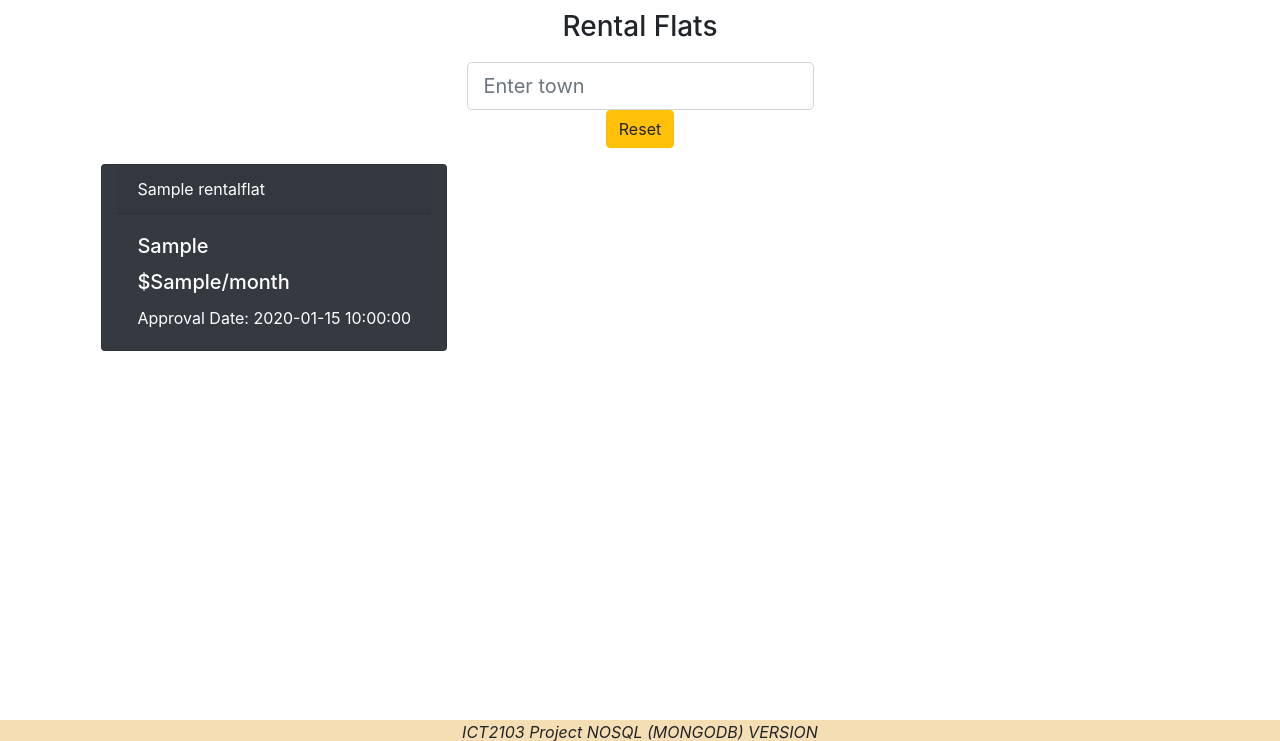
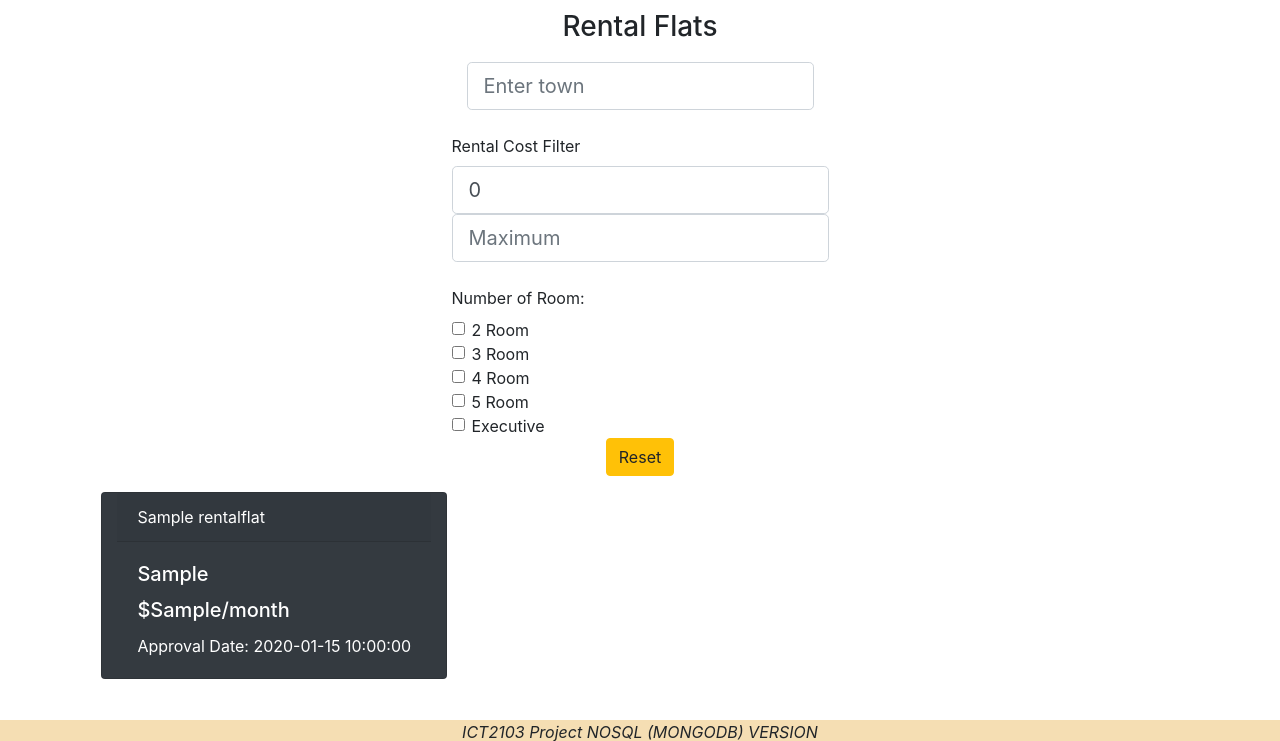
Before and after one commit to imsmoothlikebutter/HereGotWhat, a Flask app: page /rentalflats in a window 1280 px wide. Shown: the part 56-797 px from the top of the page. Run offline with Flask 2, Linux system fonts and the light colour scheme; the visitor is signed in with stand-in values (Sample User, id 1); a database or web service that is not in the repository returns one stand-in record (values such as "Sample title"); data that the repository does not hold is empty; some libraries are stand-ins or nearby versions.

Commit message:
Finalised NoSQL

```diff
--- a/website/templates/viewMOEProgrammes.html
+++ b/website/templates/viewMOEProgrammes.html
@@ -8,6 +8,7 @@
             <div class="col">
                 <input type="text" class="form-control form-control-lg" id="school_name" name="school_name" placeholder="Enter School"/>
             </div>
+            <br>
             <div class="col text-center">
                   <button type="submit" class="btn btn-warning">Reset</button>
             </div>
--- a/website/templates/viewPopulation.html
+++ b/website/templates/viewPopulation.html
@@ -8,6 +8,7 @@
             <div class="col">
                 <input type="text" class="form-control form-control-lg" id="town_name" name="town_name" placeholder="Enter Town Name"/>
             </div>
+            <br>
             <div class="col text-center">
                   <button type="submit" class="btn btn-warning">Reset</button>
             </div>
--- a/website/templates/viewRentalFlats.html
+++ b/website/templates/viewRentalFlats.html
@@ -8,10 +8,43 @@
             <div class="col">
                 <input type="text" class="form-control form-control-lg" id="location" name="location" placeholder="Enter town"/>
             </div>
+
+            <br>
+
+            <label for="minPriceRange">Rental Cost Filter</label>
+            <input type="text" class="form-control form-control-lg" value="0" id="minPriceRange" name="minPriceRange" placeholder="Minimum"/>
+            <input type="text" class="form-control form-control-lg" id="maxPriceRange" name="maxPriceRange" placeholder="Maximum"/>
+
+            <br>
+
+            <label>Number of Room: </label>
+            <div class="form-check">
+                <input type="checkbox" class="form-check-input" id="twoRoom" name="roomsCheckBox" value="2-ROOM">
+                <label class="form-check-label" for="twoRoom">2 Room</label>
+            </div>
+            <div class="form-check">
+                <input type="checkbox" class="form-check-input" id="threeRoom" name="roomsCheckBox" value="3-ROOM">
+                <label class="form-check-label" for="threeRoom">3 Room</label>
+            </div>
+            <div class="form-check">
+                <input type="checkbox" class="form-check-input" id="fourRoom" name="roomsCheckBox" value="4-ROOM">
+                <label class="form-check-label" for="fourRoom">4 Room</label>
+            </div>
+            <div class="form-check">
+                <input type="checkbox" class="form-check-input" id="fiveRoom" name="roomsCheckBox" value="5-ROOM">
+                <label class="form-check-label" for="fiveRoom">5 Room</label>
+            </div>
+            <div class="form-check">
+                <input type="checkbox" class="form-check-input" id="executiveRoom" name="roomsCheckBox" value="EXECUTIVE">
+                <label class="form-check-label" for="executiveRoom">Executive</label>
+            </div>
+
+
             <div class="col text-center">
-                  <button type="submit" class="btn btn-warning">Reset</button>
+                <button type="submit" class="btn btn-warning">Reset</button>
             </div>
-    </div>
+
+        </div>
 </form>
 <div class="card-columns" style="margin-left: auto; margin-right: auto">
     {% for rentalFlat in RentalFlats%}
--- a/website/templates/viewSchoolInfo.html
+++ b/website/templates/viewSchoolInfo.html
@@ -6,8 +6,9 @@
     <div class="form-row"  style="padding-top:10px; margin: auto">
         <div class="form-group">
             <div class="col">
-                <input type="text" class="form-control form-control-lg" id="school_name" name="school_name" placeholder="Enter School Name"/>
+                <input type="text" class="form-control form-control-lg" id="school_name" name="school_name" placeholder="Enter School Name/Region"/>
             </div>
+            <br>
             <div class="col text-center">
                   <button type="submit" class="btn btn-warning">Reset</button>
             </div>
--- a/website/templates/viewpharmacy.html
+++ b/website/templates/viewpharmacy.html
@@ -6,8 +6,10 @@
     <div class="form-row"  style="padding-top:10px; margin: auto">
         <div class="form-group">
             <div class="col">
-                <input type="text" class="form-control form-control-lg" id="location" name="location" placeholder="Enter town"/>
+                <label for="location">Enter town OR First 2 digits in postal code</label>
+                <input type="text" class="form-control form-control-lg" id="location" name="location"/>
             </div>
+            <br>
             <div class="col text-center">
                   <button type="submit" class="btn btn-warning">Reset</button>
             </div>
--- a/website/templates/viewsupermarkets.html
+++ b/website/templates/viewsupermarkets.html
@@ -8,6 +8,11 @@
             <div class="col">
                 <input type="text" class="form-control form-control-lg" id="location" name="location" placeholder="Enter town"/>
             </div>
+            <br>
+            <div class="col">
+                <input type="text" class="form-control form-control-lg" id="supermarketName" name="supermarketName" placeholder="Enter supermarket:"/>
+            </div>
+            <br>
             <div class="col text-center">
                   <button type="submit" class="btn btn-warning">Reset</button>
             </div>
--- a/website/views.py
+++ b/website/views.py
@@ -1,6 +1,8 @@
 from flask import Blueprint, render_template,redirect,session, request, flash
 from functools import wraps
+import pandas as pd
 import pymongo
+import re
 
 views = Blueprint('views', __name__)
 
@@ -35,54 +37,113 @@ def dashboard():
 @login_required
 def viewPharmacy():
     PharmaciesQuery = db.LicensedPharmacies.find({},{'_id':0})
-    listOfTowns = db.LicensedPharmacies.distinct('Town')
-    index = db.LicensedPharmacies.count_documents({})
-    print(index)
+    # listOfTowns = db.LicensedPharmacies.distinct('Town')
+    # index = db.LicensedPharmacies.count_documents({})
+    # print(index)
 
     if request.method == 'POST':
         townFilter = request.form.get('location')
         townFilter = capFirstLetterEveryWord(townFilter)
-        if townFilter != "":
-            PharmaciesQuery = db.LicensedPharmacies.find({'Town':{'$regex': townFilter}})
+        if townFilter == "":
+            PharmaciesQuery = db.LicensedPharmacies.find({},{'_id':0})
         else:
-            PharmaciesQuery = db.LicensedPharmacies.find({},{'_id':0})
+            mongoDBRegex = ""
+            if len(townFilter) == 2 and townFilter.isdigit():
+                mongoDBRegex = "SG\\(" + townFilter
+                PharmaciesQuery = db.LicensedPharmacies.find({'pharmacy_address': {'$regex' : mongoDBRegex}})
+            else:
+                PharmaciesQuery = db.LicensedPharmacies.find({
+                    '$or': [
+                        {'pharmacy_name': {'$regex' : townFilter}},
+                        {'pharmacist_in_charge': {'$regex' : townFilter}},
+                        {'pharmacy_address:': {'$regex' : townFilter}},
+                        {'Town': {'$regex' : townFilter}}
+                    ]
+                })
 
-    print(listOfTowns)
     return render_template("viewpharmacy.html",PharmaciesQuery = PharmaciesQuery)
 
 @views.route('/supermarkets', methods=['GET', 'POST'])
 @login_required
 def viewSupermarket():
     SupermarketQueries = db.Supermarkets.find({},{'_id':0})
-    listOfTowns = db.Supermarkets.distinct('town')
-    index = db.Supermarkets.count_documents({})
-    print(index)
+    # listOfTowns = db.Supermarkets.distinct('town')
+    # index = db.Supermarkets.count_documents({})
+    # print(index)
 
     if request.method == 'POST':
         townFilter = request.form.get('location')
+        superNameFilter = request.form.get('supermarketName').upper()
         townFilter = townFilter.upper()
-        if townFilter != "":
-            SupermarketQueries = db.Supermarkets.find({'town':{'$regex': townFilter}})
+        if townFilter == "":
+            SupermarketQueries = db.Supermarkets.find({},{'_id':0})
         else:
-            SupermarketQueries = db.Supermarkets.find({},{'_id':0})
+            mongoDBRegex = ""
+            if len(townFilter) == 2 and townFilter.isdigit():
+                mongoDBRegex = "S\\(" + townFilter
+                print(mongoDBRegex);
+                SupermarketQueries = db.Supermarkets.find({'premise_address': {'$regex' : mongoDBRegex}})
+            else:
+                # SupermarketQueries = db.Supermarkets.find({
+                #     '$or': [
+                #         {'business_name': {'$regex' : townFilter}},
+                #         {'name_of_license': {'$regex' : townFilter}},
+                #         {'premise_address:': {'$regex' : townFilter}},
+                #         {'town': {'$regex' : townFilter}}
+                #     ]
+                # })
+                SupermarketQueries = db.Supermarkets.find({
+                    '$and' : [ {'town': {'$regex' : townFilter}} , {'business_name': {'$regex' : superNameFilter}} ]
 
-    print(listOfTowns)
+
+
+
+
+
+
+                })
+
+
     return render_template("viewsupermarkets.html", SupermarketQueries=SupermarketQueries)
 
 @views.route('/rentalflats', methods=['GET', 'POST'])
 @login_required
 def viewRentalFlats():
     RentalFlats = db.RentalFlats.find({},{'_id':0})
-    listOfTowns = db.RentalFlats.distinct('town')
-    index = db.RentalFlats.count_documents({})
+    # listOfTowns = db.RentalFlats.distinct('town')
+    # index = db.RentalFlats.count_documents({})
 
     if request.method == 'POST':
+
+        values = request.form.getlist('roomsCheckBox')
+        minRange = 0
+        maxRange = 0
+        townFilter = ""
+        if (request.form.get('minPriceRange') and request.form.get('maxPriceRange')) != "":
+            minRange = int(request.form.get('minPriceRange'))
+            maxRange = int(request.form.get('maxPriceRange'))
         townFilter = request.form.get('location')
         townFilter = townFilter.upper()
-        if townFilter != "":
-            RentalFlats = db.RentalFlats.find({'town':townFilter})
+        if ((townFilter == "") and (minRange == 0) and (maxRange == 0) and (len(values) == 0)):
+            RentalFlats = db.RentalFlats.find({},{'_id':0})
         else:
-            RentalFlats = db.RentalFlats.find({},{'_id':0})
+            if ((townFilter != "") and (minRange == 0) and (maxRange == 0) and (len(values) == 0)):
+
+                RentalFlats = db.RentalFlats.find(
+                    {'town': townFilter}
+
+                )
+            else:
+                RentalFlats = db.RentalFlats.find(
+                    {
+                        '$and': [
+                            {'monthly_rent': {'$gt': minRange, '$lt': maxRange}},
+                            {'flat_type': { '$in': values }},
+                            {'town': townFilter},
+                        ]
+                    }
+                )
+
 
     return render_template("viewRentalFlats.html", RentalFlats=RentalFlats)
 
@@ -110,14 +171,28 @@ def viewCCAs():
     listofCCAs = db.SchoolCCAs.distinct('cca_generic_name')
     index = db.SchoolCCAs.count_documents({})
 
+    values = request.form.getlist('ccaCheckBox')
     if request.method == 'POST':
-        ccaFilter = request.form.get('CCA_name')
-        ccaFilter = ccaFilter.upper()
-        print(ccaFilter)
-        if ccaFilter != "":
-            SchoolCCAs = db.SchoolCCAs.find({'cca_generic_name':{'$regex':ccaFilter}})
+        schoolName = request.form.get('schoolName')
+        schoolName = schoolName.upper()
+        print(schoolName)
+        if schoolName != "":
+            if len(values) > 0:
+                SchoolCCAs = db.SchoolCCAs.find({
+                    '$and': [
+                        {'school_name' : {'$regex': schoolName}},
+                        {'$and': [
+                            {'cca_grouping_desc': { '$in': values }}
+                        ]}
+                    ]
+                })
+            else:
+               SchoolCCAs = db.SchoolCCAs.find({'school_name' : {'$regex': schoolName}})
         else:
-            SchoolCCAs = db.SchoolCCAs.find({},{'_id':0})
+            if len(values) != 0:
+                SchoolCCAs = db.SchoolCCAs.find({'cca_grouping_desc': { '$in': values }})
+            else:
+                SchoolCCAs = db.SchoolCCAs.find({},{'_id':0})
 
     return render_template("viewCCAs.html", SchoolCCAs=SchoolCCAs)
 
@@ -132,7 +207,12 @@ def viewSchoolInfo():
         schoolFilter = request.form.get('school_name')
         schoolFilter = schoolFilter.upper()
         if schoolFilter != "":
-            SchoolGeneralInformation = db.SchoolGeneralInformation.find({'school_name':{'$regex': schoolFilter}})
+            SchoolGeneralInformation = db.SchoolGeneralInformation.find({
+                '$or': [
+                    {'school_name':{'$regex': schoolFilter}},
+                    {'dgp_code': {'$regex': schoolFilter}}
+                ]
+            })
         else:
             SchoolGeneralInformation = db.SchoolGeneralInformation.find({},{'_id':0})
 
@@ -151,7 +231,7 @@ def viewSGpopulation():
         if townFilter != "":
             SGHDBPopulationEstimate = db.SGHDBPopulationEstimate.find({'town_or_estate':{'$regex': townFilter}})
         else:
-            SGHDBPopulationEstimate = db.SGHDBPopulationEstimate.find({},{'_id':0})
+            SGHDBPopulationEstimate = db.SGHDBPopulationEstimate.find()
 
     return render_template("viewPopulation.html", SGHDBPopulationEstimate=SGHDBPopulationEstimate)
 
@@ -159,15 +239,36 @@ def viewSGpopulation():
 @login_required
 def viewResaleFlats():
     ResaleFlats2017onwards = db.ResaleFlats2017onwards.find({},{'_id':0}).limit(1000)
-    townListName = db.ResaleFlats2017onwards.distinct('town')
-    index = db.ResaleFlats2017onwards.count_documents({})
+    # townListName = db.ResaleFlats2017onwards.distinct('town')
+    # index = db.ResaleFlats2017onwards.count_documents({})
 
     if request.method == 'POST':
+        values = request.form.getlist('roomsCheckBox')
+        minRange = 0
+        maxRange = 0
+        if (request.form.get('minPriceRange') and request.form.get('maxPriceRange')) != "":
+            minRange = int(request.form.get('minPriceRange'))
+            maxRange = int(request.form.get('maxPriceRange'))
         townFilter = request.form.get('town_name')
         townFilter = townFilter.upper()
-        if townFilter != "":
-            ResaleFlats2017onwards = db.ResaleFlats2017onwards.find({'town':{'$regex': townFilter}})
+        if ((townFilter != "") and (minRange == 0) and (maxRange == 0) and (len(values) == 0)):
+            ResaleFlats2017onwards = db.ResaleFlats2017onwards.find({
+                'town': townFilter
+            })
+        elif ((townFilter == "") and (minRange == 0) and (maxRange == 0) and (len(values) == 0)):
+            ResaleFlats2017onwards = db.ResaleFlats2017onwards.find({},{'_id':0}).limit(1000)
         else:
-            ResaleFlats2017onwards = db.ResaleFlats2017onwards.find({},{'_id':0}).limit(1000)
+            ResaleFlats2017onwards = db.ResaleFlats2017onwards.find(
+                {
+                    '$and': [
+                        {'resale_price': {'$gt': minRange, '$lt': maxRange}},
+                        {'flat_type': { '$in': values }},
+                        {'town': townFilter},
+                    ]
+
+
+
+                }
+            )
 
     return render_template("viewResaleFlats.html", ResaleFlats2017onwards=ResaleFlats2017onwards)
```
Also changed, not shown: website/templates/viewCCAs.html (+24 -1 lines), website/templates/viewResaleFlats.html (+33 -0 lines).
